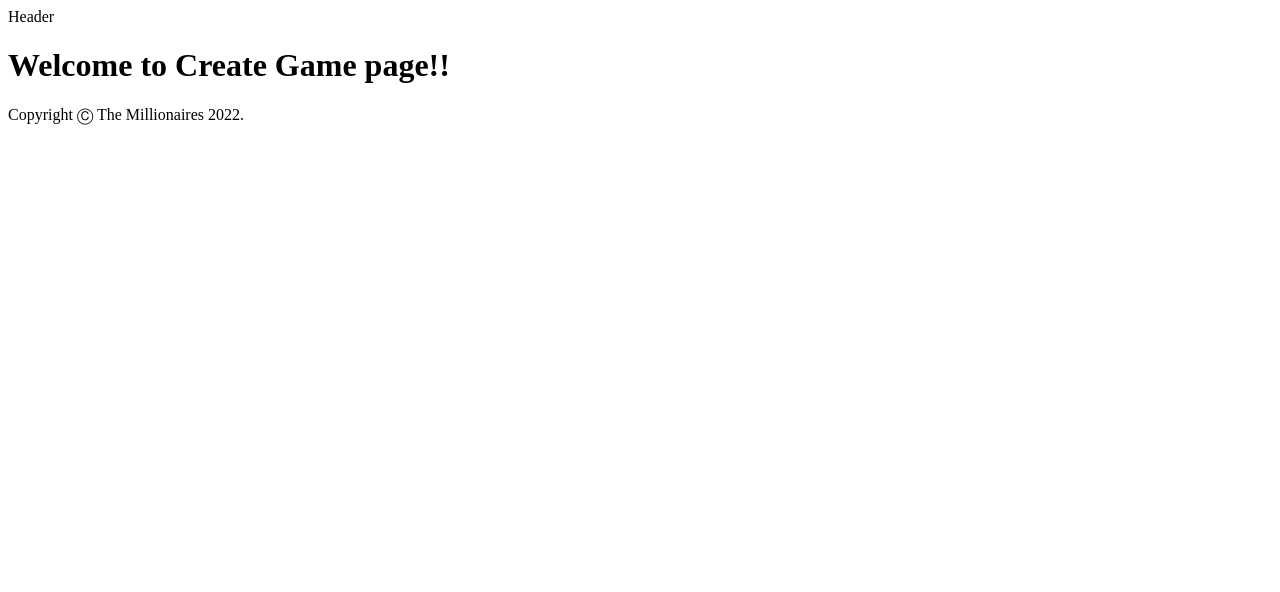
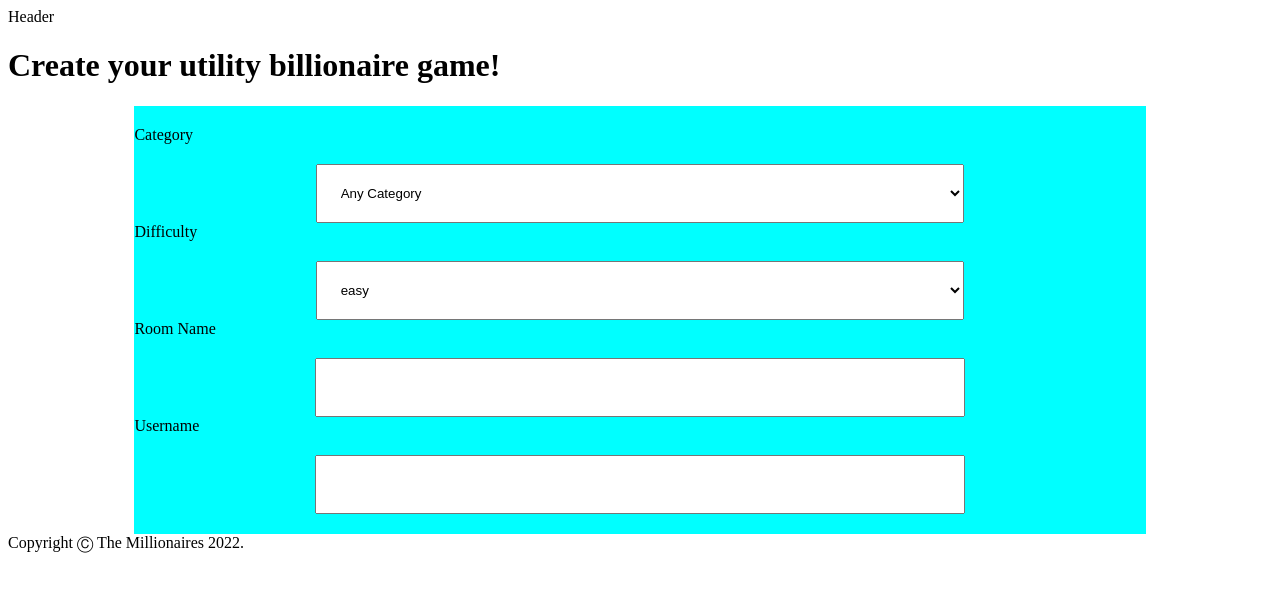
Before and after one commit to azotamiota/utility-billionaire, a React (Vite) app: page /create in a window 1280 px wide. Shown: the top 592 px of the page. Built offline with nearby package versions, Linux system fonts and the light colour scheme.

Commit message:
Add initial structure to CreateGame comp

```diff
--- a/src/pages/CreateGame/index.jsx
+++ b/src/pages/CreateGame/index.jsx
@@ -1,9 +1,28 @@
 import React from 'react'
 import styles from './index.module.css'
+import { Button, Container, Footer, Input, Header } from '../../components'
 
 function CreateGame() {
+  const topics = [
+    {id: 1, name: 'Any Category', value:0},
+    {id: 2, name: 'Science', value:17},
+    {id: 3, name: 'General Knowledge', value:9},
+  ]
+  const difficulty = [
+    {id: 1, name: 'easy', value: 'easy'},
+    {id: 2, name: 'medium', value: 'medium'},
+    {id: 3, name: 'hard', value: 'hard'},
+  ]
   return (
-    <div className={styles.root}><h1>Welcome to Create Game page!!</h1></div>
+    <div className={styles.root}>
+      <h1>Create your utility billionaire game!</h1>
+      <Container>
+        <Input type='select' classVariant='light' name='category' defaultValue={topics}>Category</Input>
+        <Input type='select' classVariant='light' name='difficulty' defaultValue={difficulty}>Difficulty</Input>
+        <Input type='text' classVariant='light' name='room' defaultValue=''>Room Name</Input>
+        <Input type='text' classVariant='light' name='room' defaultValue=''>Username</Input>
+      </Container>
+    </div>
   )
 }
 
```
